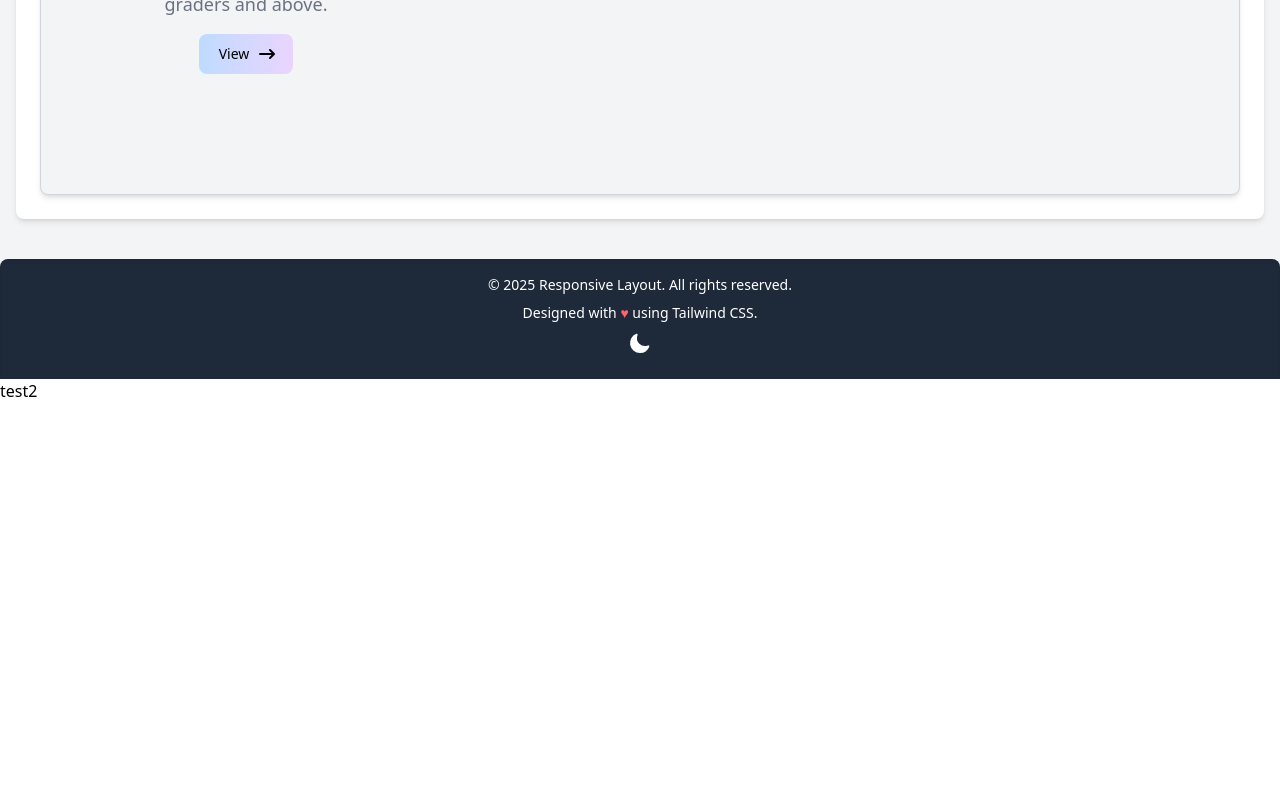
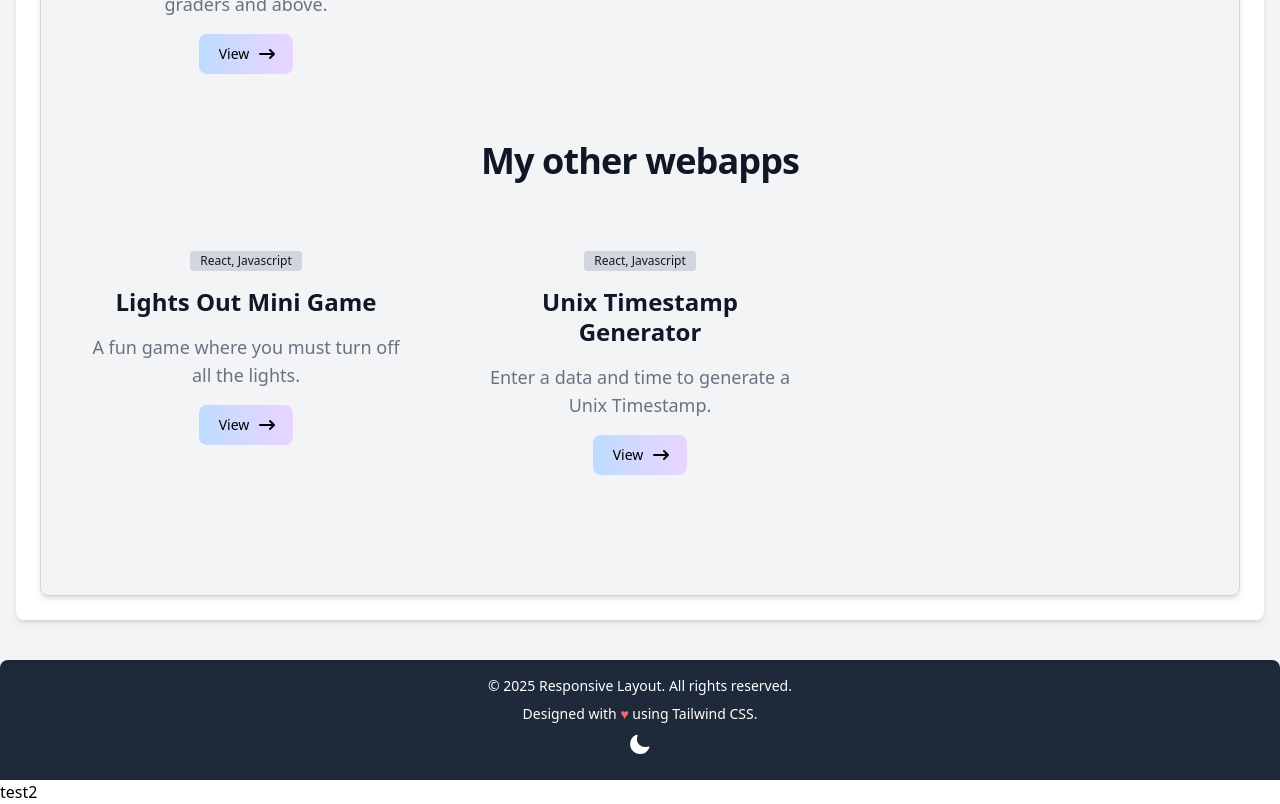
Before and after one commit to derricklor/derricklor.github.io, a React (Vite) app: page /#/ in a window 1280 px wide. Shown: the part 1700-2504 px from the top of the page. Before the commit the page ends 2103 px from the top, so only its background shows below. Built offline with nearby package versions, Linux system fonts and the light colour scheme.

Commit message:
added lightsout and unix timestamp apps

```diff
--- a/src/components/Home.jsx
+++ b/src/components/Home.jsx
@@ -57,6 +57,17 @@ function Home() {
                             <ProjectCard engine="SQL, PHP, Group" title="Sunday Daycare Website" desc="A student & teacher platform for distributing reading assignments and materials." link="https://github.com/derricklor/database2project" />
                             <ProjectCard engine="Unity, C#, Group" title="Dungeon Quest" desc="Educational quiz game for 6th graders and above." link="https://derricklor.github.io/SWEProject/Website" />
                         </div>
+
+                        <div className="mt-16 max-w-2xl mx-auto text-center">
+                            <h2 className="text-3xl font-extrabold leading-tight tracking-tight text-gray-900 sm:text-4xl dark:text-white">
+                                My other webapps
+                            </h2>
+                        </div>
+
+                        <div className="grid grid-cols-1 mt-12 text-center sm:mt-16 gap-x-20 gap-y-12 sm:grid-cols-2 lg:grid-cols-3">
+                            <ProjectCard engine="React, Javascript" title="Lights Out Mini Game" desc="A fun game where you must turn off all the lights." link="https://derricklor.github.io/LightsOutMiniGame" />
+                            <ProjectCard engine="React, Javascript" title="Unix Timestamp Generator" desc="Enter a data and time to generate a Unix Timestamp." link="https://derricklor.github.io/UnixTimeStampGenerator" />
+                        </div>
                     </div>
                 </section>
             </main>
```
